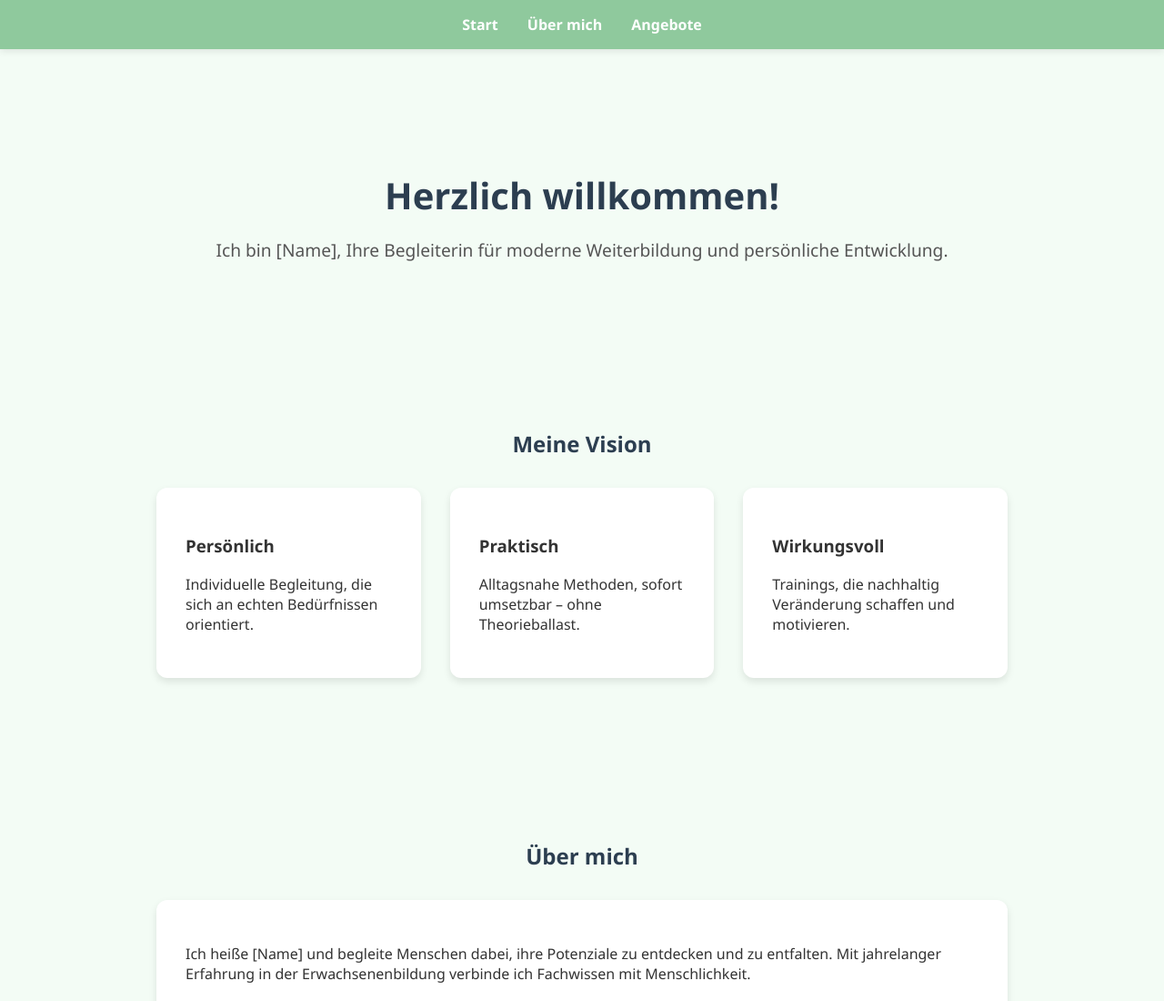
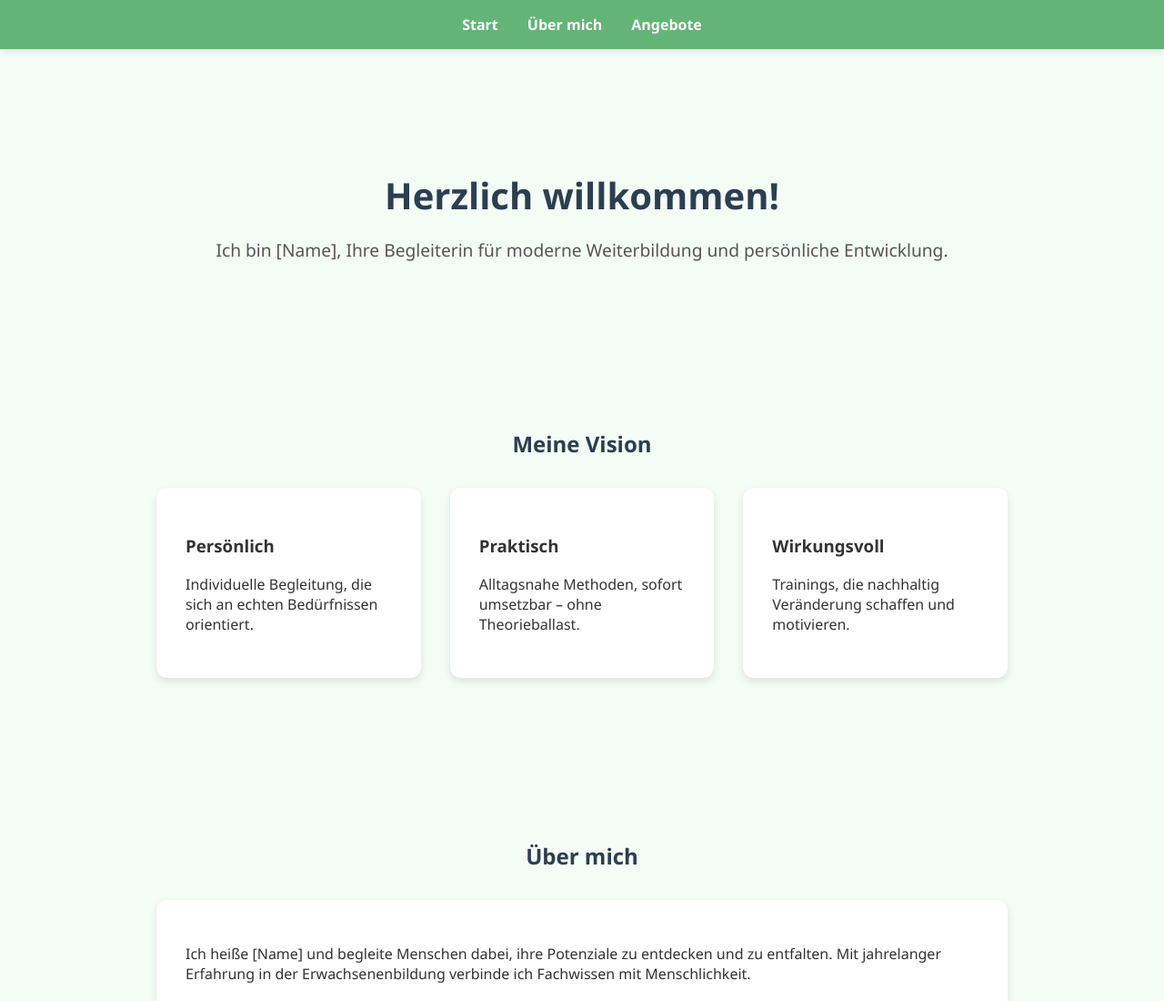
Before and after one commit to Tamino112/mama-website, a plain HTML site: page index.html in a window 1280 px wide. Shown: the top 1100 px of the page at 91% size. Drawn offline with Linux system fonts and the light colour scheme.

Commit message:
Update style.css

```diff
--- a/style.css
+++ b/style.css
@@ -17,7 +17,7 @@ nav {
   top: 0;
   left: 0;
   width: 100%;
-  background-color: rgba(100, 180, 120, 0.7); /* Transparente grüne Leiste */
+  background-color: #64b478; /* kräftiges Grün, nicht transparent */
   padding: 1rem;
   display: flex;
   justify-content: center;
```
